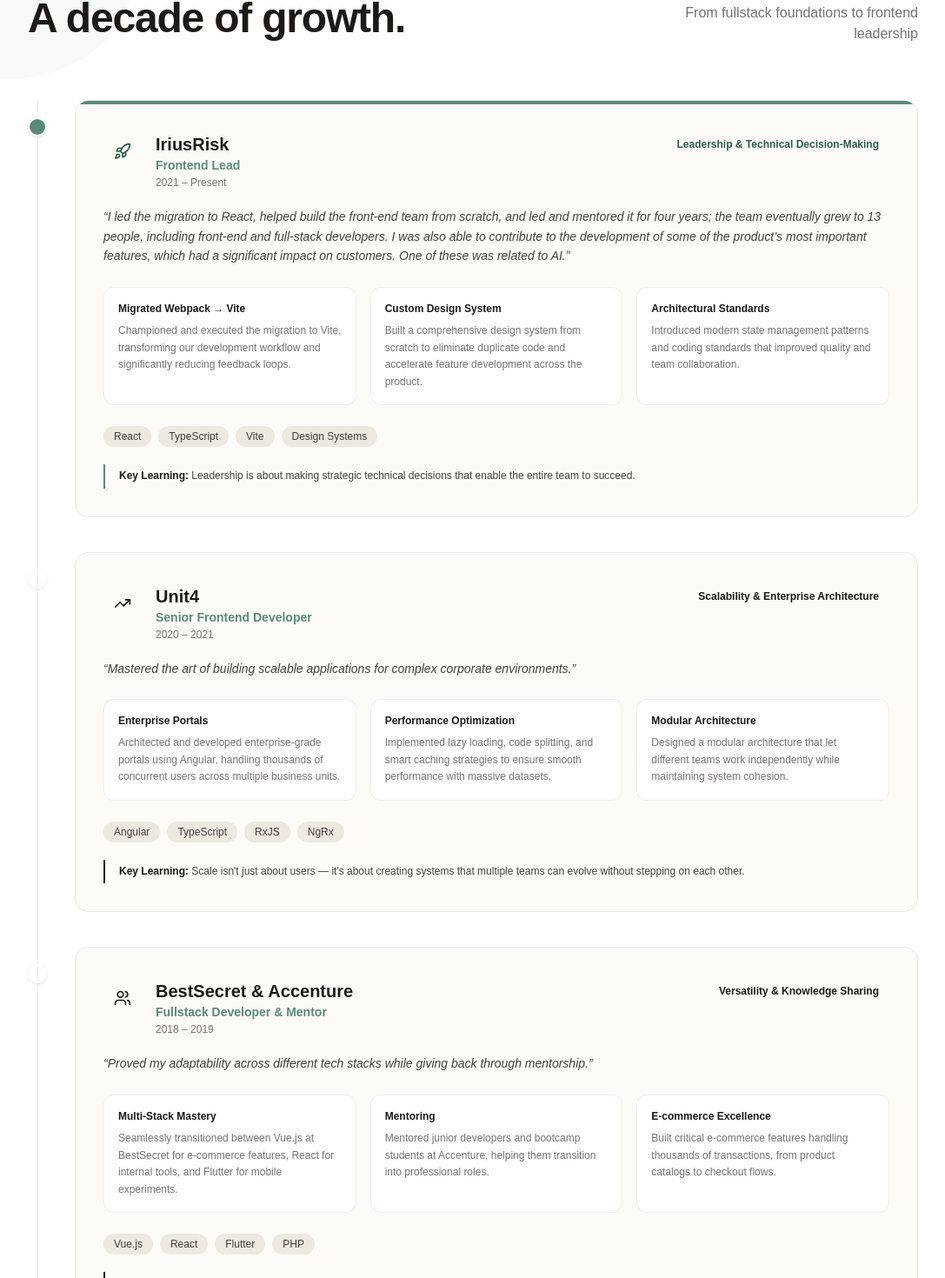
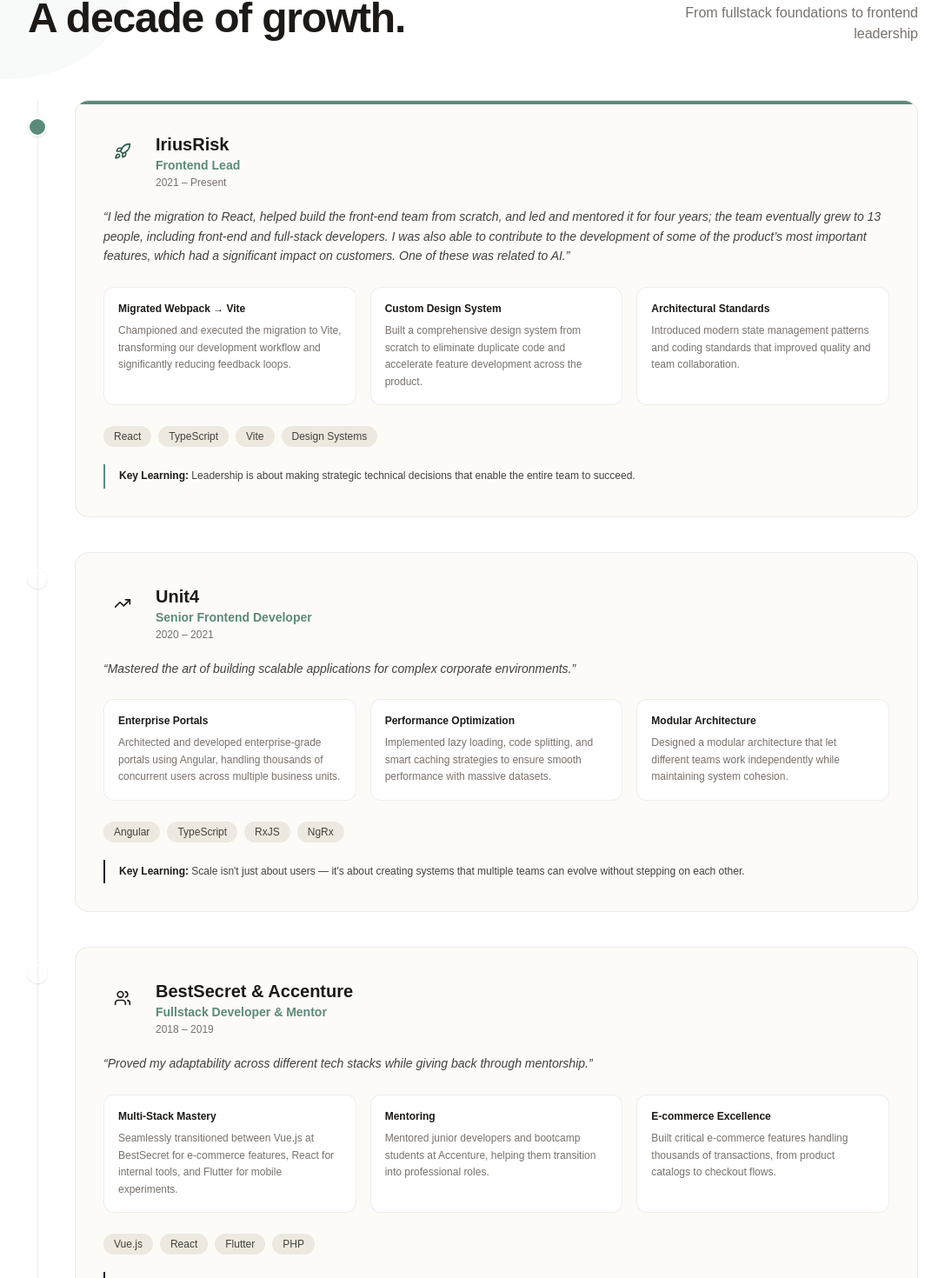
Before and after one commit to TommyHernandez/pthernandez-web-v3, a Next.js app: page / in a window 1280 px wide. Shown: the part 3046-4516 px from the top of the page at 87% size, without its empty margins (96-1183 px from the left). Built offline with nearby package versions, Linux system fonts and the light colour scheme.

Commit message:
refactor: Remove theme property from experience entries and adjust layout styles

```diff
--- a/app/components/Experience.tsx
+++ b/app/components/Experience.tsx
@@ -3,7 +3,6 @@
   LuTrendingUp as TrendingUp,
   LuUsers as Users,
   LuCode as Code,
-  LuArrowRight as ArrowRight,
 } from "react-icons/lu";
 
 const ROLE_ACCENTS = [
@@ -35,7 +34,6 @@
       company: "IriusRisk",
       role: "Frontend Lead",
       period: "2021 – Present",
-      theme: "Leadership & Technical Decision-Making",
       icon: Rocket,
       story:
         "I led the migration to React, helped build the front-end team from scratch, and led and mentored it for four years; the team eventually grew to 13 people, including front-end and full-stack developers. I was also able to contribute to the development of some of the product’s most important features, which had a significant impact on customers. One of these was related to AI.",
@@ -64,7 +62,6 @@
       company: "Unit4",
       role: "Senior Frontend Developer",
       period: "2020 – 2021",
-      theme: "Scalability & Enterprise Architecture",
       icon: TrendingUp,
       story:
         "Mastered the art of building scalable applications for complex corporate environments.",
@@ -93,7 +90,6 @@
       company: "BestSecret & Accenture",
       role: "Fullstack Developer & Mentor",
       period: "2018 – 2019",
-      theme: "Versatility & Knowledge Sharing",
       icon: Users,
       story:
         "Proved my adaptability across different tech stacks while giving back through mentorship.",
@@ -122,7 +118,6 @@
       company: "Arminet",
       role: "Fullstack Developer",
       period: "2015 – 2018",
-      theme: "Fullstack Roots & Foundation",
       icon: Code,
       story:
         "Where it all began — building complete web solutions from database to interface.",
@@ -155,7 +150,7 @@
       className="py-28 px-6 bg-white relative overflow-hidden"
     >
       <div
-        className="absolute top-[-40px] left-[-40px] w-72 h-72 opacity-[0.04]"
+        className="absolute -top-10 -left-10 w-72 h-72 opacity-[0.04]"
         style={{
           background: "var(--color-teal)",
           borderRadius: "60% 40% 50% 50% / 50% 60% 40% 50%",
@@ -188,7 +183,7 @@
                   {/* Timeline dot */}
                   <div className="hidden md:flex flex-col items-center">
                     <div
-                      className="w-[22px] h-[22px] rounded-full border-2 border-white shadow-sm flex-shrink-0 mt-5"
+                      className="w-5.5 h-5.5 rounded-full border-2 border-white shadow-sm shrink-0 mt-5"
                       style={{ background: accent.dot }}
                     />
                   </div>
@@ -221,12 +216,6 @@
                             </p>
                           </div>
                         </div>
-                        <span
-                          className="self-start text-xs font-semibold px-3 py-1.5 rounded-full"
-                          style={{ background: accent.bg, color: accent.text }}
-                        >
-                          {exp.theme}
-                        </span>
                       </div>
 
                       <p className="text-muted italic text-sm font-light leading-relaxed mb-6">
```
